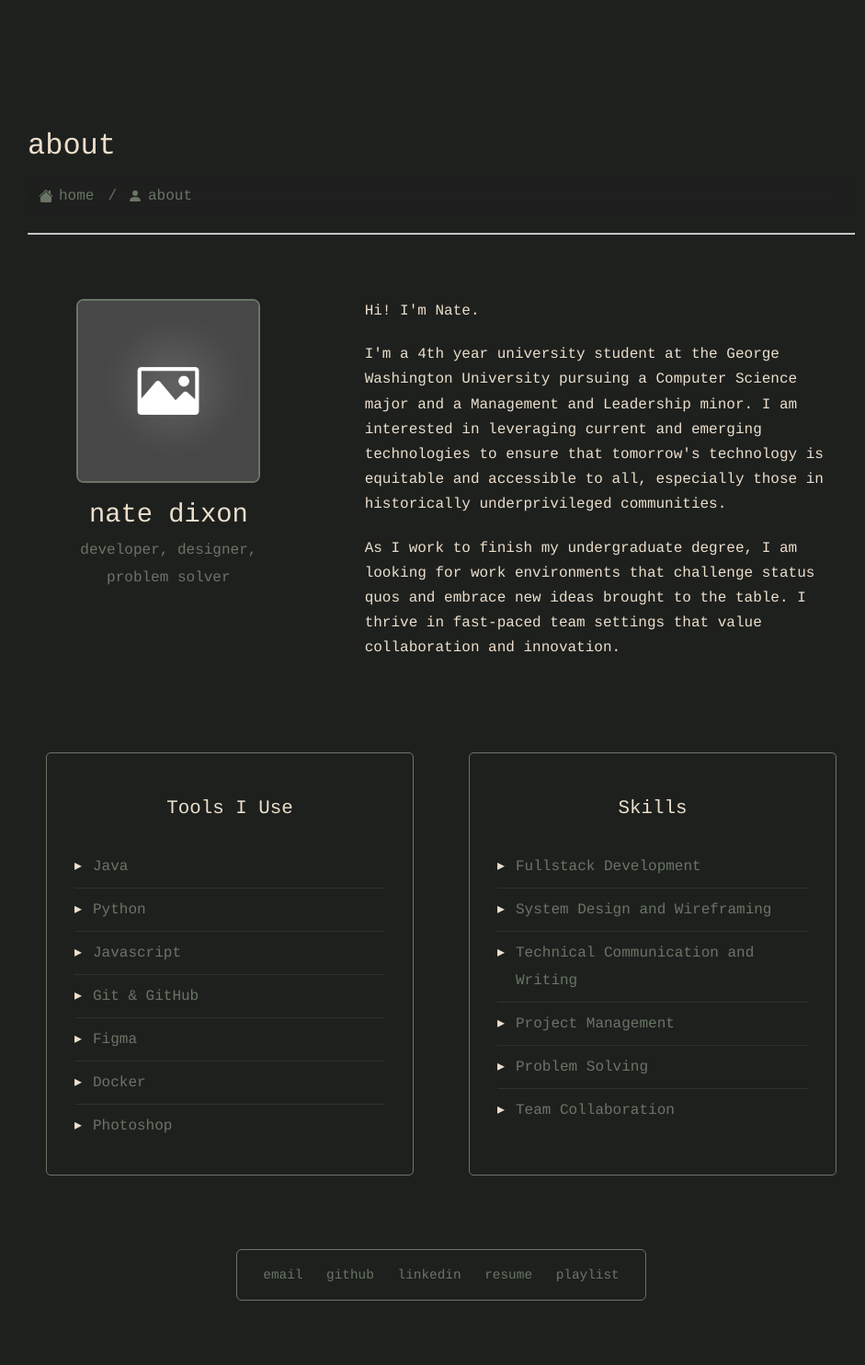
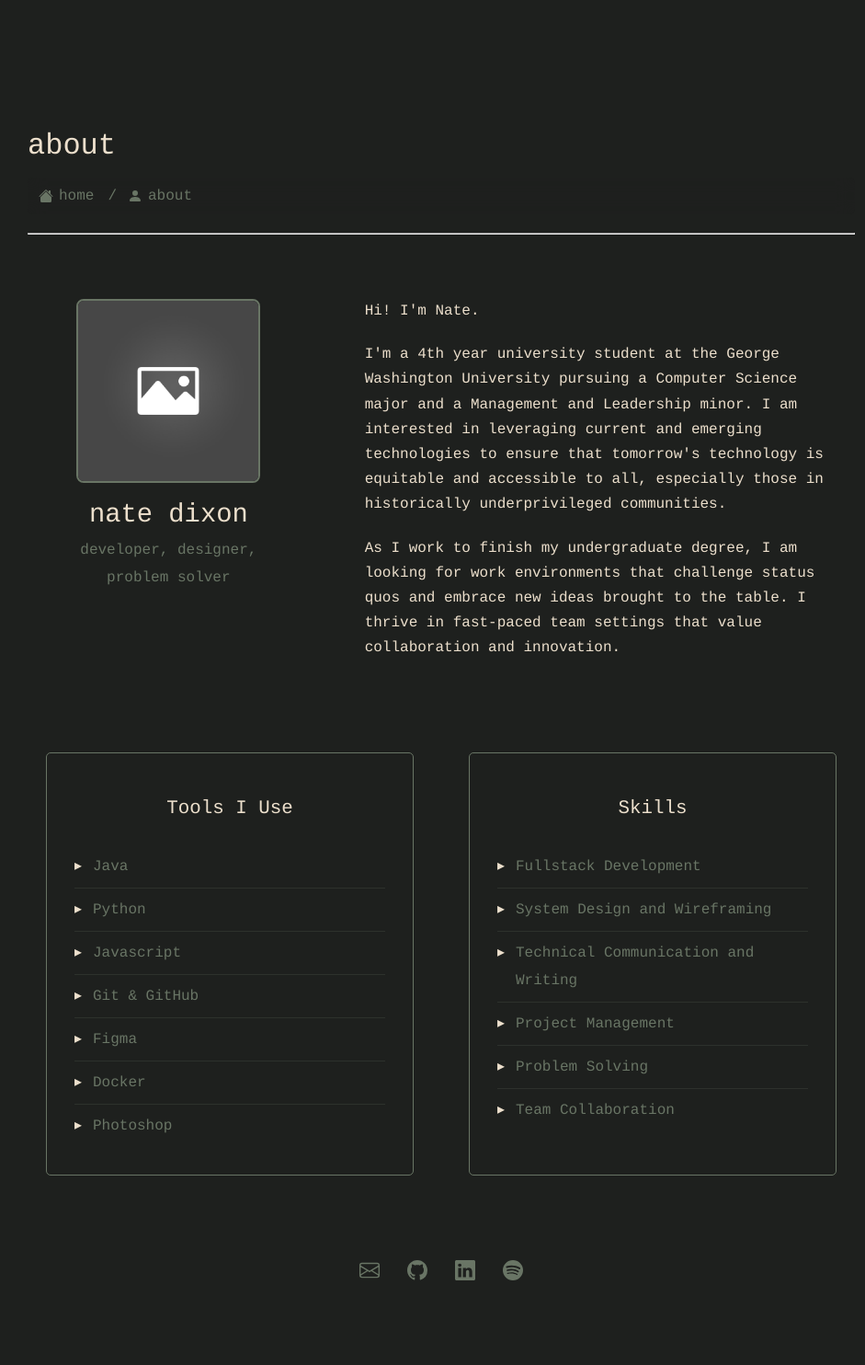
Before and after one commit to nateJDXN/personal-site, a Jekyll site: the page built from about/index.md, in a window 1280 px wide. Shown: the whole page at 92% size, without its empty margins (160-1101 px from the left). Built offline with Jekyll 4.4.1, drawn with Linux system fonts in a browser that asks for light colours.

Commit message:
made social link styling more consistent

```diff
--- a/_sass/about.scss
+++ b/_sass/about.scss
@@ -116,19 +116,20 @@
 
 /* Social Links */
 .about-social {
-  border: 1px solid #697565;
-  border-radius: 6px;
+  // border: 1px solid #697565;
+  // border-radius: 6px;
   padding: 12px 20px;
-  display: block;
+  display: flex;
   text-align: center;
   margin: 50px auto 0 auto;
   width: fit-content;
+
 }
 
 .about-social-link {
   color: #697565;
   text-decoration: none;
-  margin: 0 8px;
+  margin: 0 15px;
   font-size: 0.9rem;
   transition: color 0.2s ease;
 }
--- a/about/index.md
+++ b/about/index.md
@@ -58,11 +58,17 @@
   </div>
   <br>
 	<!-- Social Links -->
-	<div class="about-social">
-		<a href="mailto:njdixon23@gmail.com" class="about-social-link">email</a>
-		<a href="https://github.com/nateJDXN" class="about-social-link">github</a>
-		<a href="https://www.linkedin.com/in/nat3dixon/" class="about-social-link">linkedin</a>
-		<a href="/resume/" class="about-social-link">resume</a>
-		<a href="https://open.spotify.com/playlist/2PR8c7OuZXXdTg60WIlIe4?si=16dec30233364847&pt=f76fdcb97bb6222be991fd6dcdb60a20" class="about-social-link">playlist</a>
-	</div>
-</div>
+  <div class="about-social">
+    <a href="mailto:njdixon23@gmail.com" class="about-social-link"><svg xmlns="http://www.w3.org/2000/svg" width="22" height="22" fill="currentColor" class="bi bi-envelope" viewBox="0 0 16 16">
+        <path d="M0 4a2 2 0 0 1 2-2h12a2 2 0 0 1 2 2v8a2 2 0 0 1-2 2H2a2 2 0 0 1-2-2zm2-1a1 1 0 0 0-1 1v.217l7 4.2 7-4.2V4a1 1 0 0 0-1-1zm13 2.383-4.708 2.825L15 11.105zm-.034 6.876-5.64-3.471L8 9.583l-1.326-.795-5.64 3.47A1 1 0 0 0 2 13h12a1 1 0 0 0 .966-.741M1 11.105l4.708-2.897L1 5.383z"/>
+    </svg></a>
+    <a href="https://github.com/nateJDXN" class="about-social-link"><svg xmlns="http://www.w3.org/2000/svg" width="22" height="22" fill="currentColor" class="bi bi-github" viewBox="0 0 16 16">
+        <path d="M8 0C3.58 0 0 3.58 0 8c0 3.54 2.29 6.53 5.47 7.59.4.07.55-.17.55-.38 0-.19-.01-.82-.01-1.49-2.01.37-2.53-.49-2.69-.94-.09-.23-.48-.94-.82-1.13-.28-.15-.68-.52-.01-.53.63-.01 1.08.58 1.23.82.72 1.21 1.87.87 2.33.66.07-.52.28-.87.51-1.07-1.78-.2-3.64-.89-3.64-3.95 0-.87.31-1.59.82-2.15-.08-.2-.36-1.02.08-2.12 0 0 .67-.21 2.2.82.64-.18 1.32-.27 2-.27s1.36.09 2 .27c1.53-1.04 2.2-.82 2.2-.82.44 1.1.16 1.92.08 2.12.51.56.82 1.27.82 2.15 0 3.07-1.87 3.75-3.65 3.95.29.25.54.73.54 1.48 0 1.07-.01 1.93-.01 2.2 0 .21.15.46.55.38A8.01 8.01 0 0 0 16 8c0-4.42-3.58-8-8-8"/>
+    </svg></a>
+    <a href="https://www.linkedin.com/in/nat3dixon/" class="about-social-link"><svg xmlns="http://www.w3.org/2000/svg" width="22" height="22" fill="currentColor" class="bi bi-linkedin" viewBox="0 0 16 16">
+        <path d="M0 1.146C0 .513.526 0 1.175 0h13.65C15.474 0 16 .513 16 1.146v13.708c0 .633-.526 1.146-1.175 1.146H1.175C.526 16 0 15.487 0 14.854zm4.943 12.248V6.169H2.542v7.225zm-1.2-8.212c.837 0 1.358-.554 1.358-1.248-.015-.709-.52-1.248-1.342-1.248S2.4 3.226 2.4 3.934c0 .694.521 1.248 1.327 1.248zm4.908 8.212V9.359c0-.216.016-.432.08-.586.173-.431.568-.878 1.232-.878.869 0 1.216.662 1.216 1.634v3.865h2.401V9.25c0-2.22-1.184-3.252-2.764-3.252-1.274 0-1.845.7-2.165 1.193v.025h-.016l.016-.025V6.169h-2.4c.03.678 0 7.225 0 7.225z"/>
+    </svg></a>
+    <a href="https://open.spotify.com/playlist/2PR8c7OuZXXdTg60WIlIe4?si=16dec30233364847&pt=f76fdcb97bb6222be991fd6dcdb60a20" class="about-social-link"><svg xmlns="http://www.w3.org/2000/svg" width="22" height="22" fill="currentColor" class="bi bi-spotify" viewBox="0 0 16 16">
+        <path d="M8 0a8 8 0 1 0 0 16A8 8 0 0 0 8 0m3.669 11.538a.5.5 0 0 1-.686.165c-1.879-1.147-4.243-1.407-7.028-.77a.499.499 0 0 1-.222-.973c3.048-.696 5.662-.397 7.77.892a.5.5 0 0 1 .166.686m.979-2.178a.624.624 0 0 1-.858.205c-2.15-1.321-5.428-1.704-7.972-.932a.625.625 0 0 1-.362-1.194c2.905-.881 6.517-.454 8.986 1.063a.624.624 0 0 1 .206.858m.084-2.268C10.154 5.56 5.9 5.419 3.438 6.166a.748.748 0 1 1-.434-1.432c2.825-.857 7.523-.692 10.492 1.07a.747.747 0 1 1-.764 1.288"/>
+    </svg></a>
+  </div>
```
